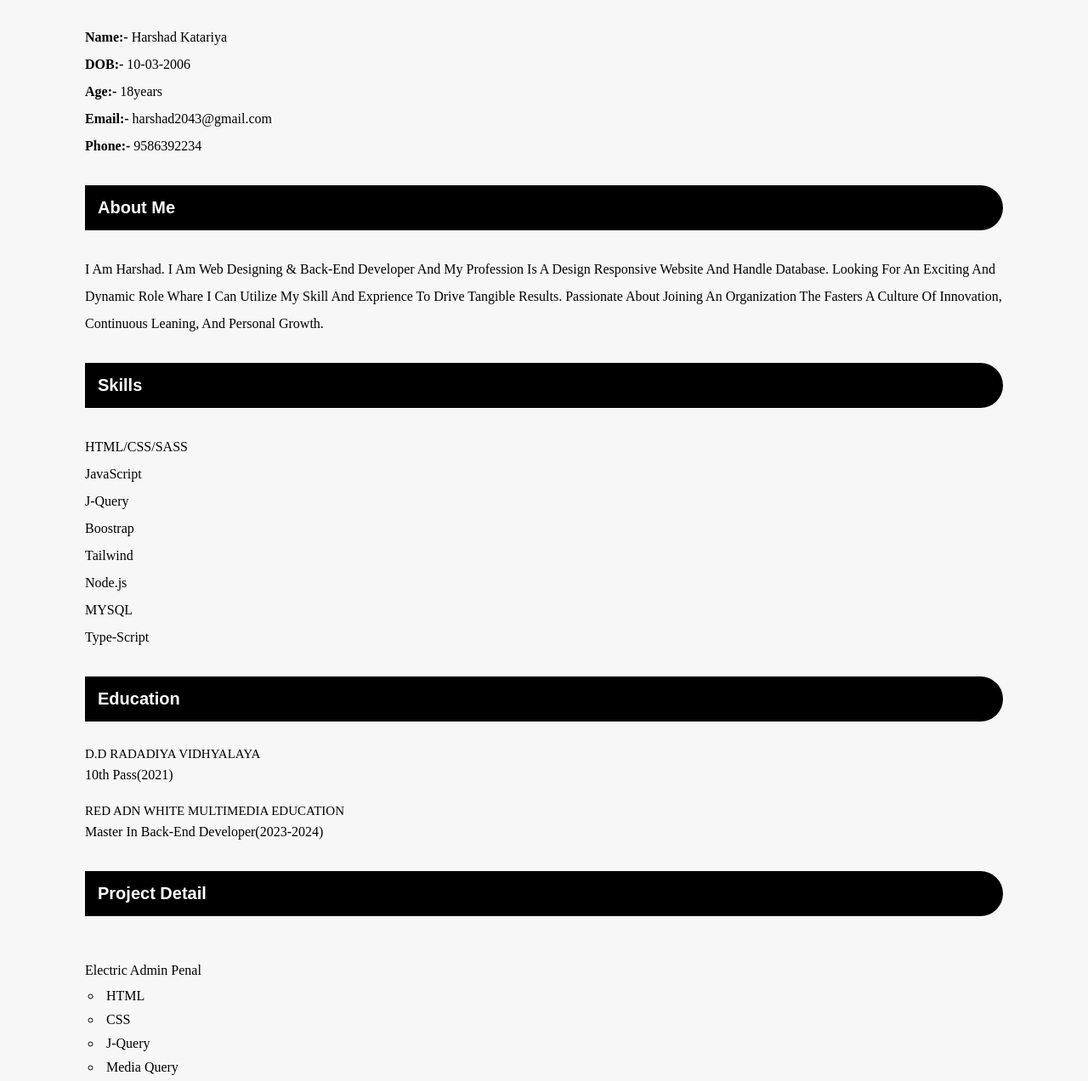
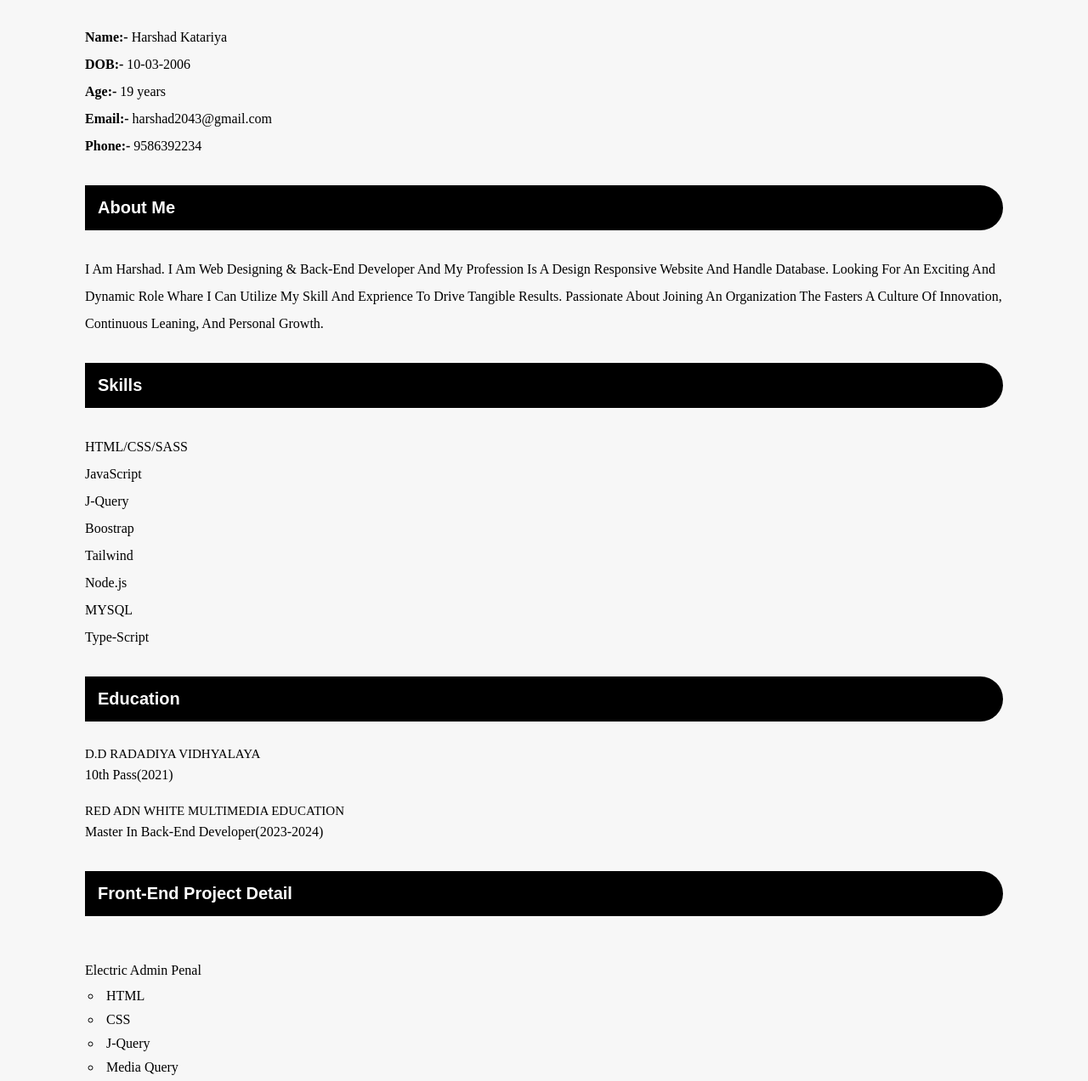
Before and after one commit to Harshad-Katariya/Harshad-Portfolio, a plain HTML site: page index.html in a window 1280 px wide. Shown: the part 2748-4020 px from the top of the page at 85% size. Drawn offline with Linux system fonts and the light colour scheme; a web font is replaced by a local one.

Commit message:
index.html

```diff
--- a/index.html
+++ b/index.html
@@ -354,7 +354,7 @@
                         <h2>Personal Information</h2>
                         <p><strong>Name:-</strong> Harshad Katariya</p>
                         <p><strong>DOB:-</strong> 10-03-2006</p>
-                        <p><strong>Age:-</strong> 18years</p>
+                        <p><strong>Age:-</strong> 19 years</p>
                         <p><strong>Email:-</strong> harshad2043@gmail.com</p>
                         <p><strong>Phone:-</strong> 9586392234</p>
 
@@ -384,7 +384,7 @@
                         <h3>Red Adn White Multimedia Education</h3>
                         <p>Master In Back-End Developer(2023-2024)</p>
 
-                        <h2>Project Detail</h2>
+                        <h2>Front-End Project Detail</h2>
                         <br>
                         <p>Electric Admin Penal</p>
                         <ol class="list-style">
```
